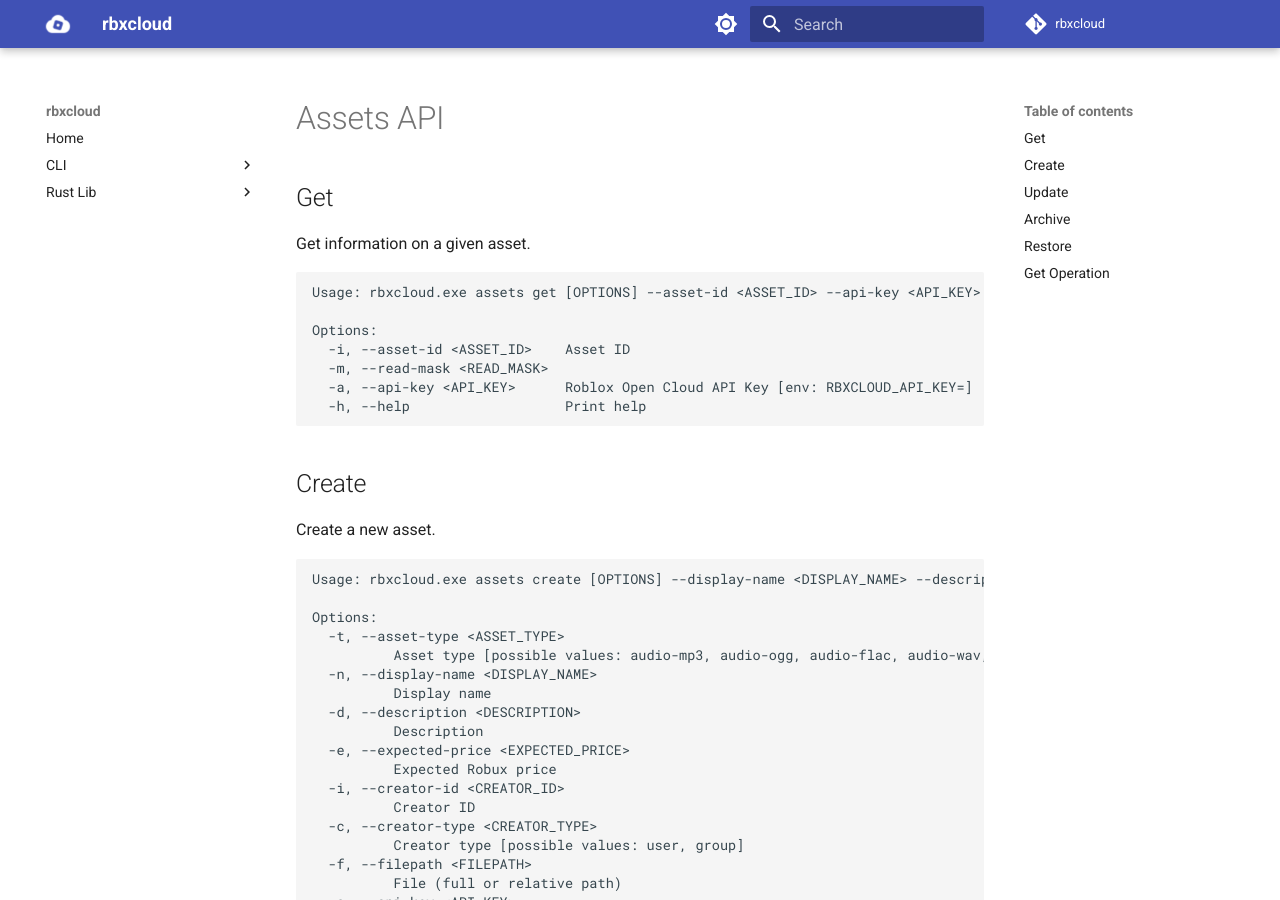
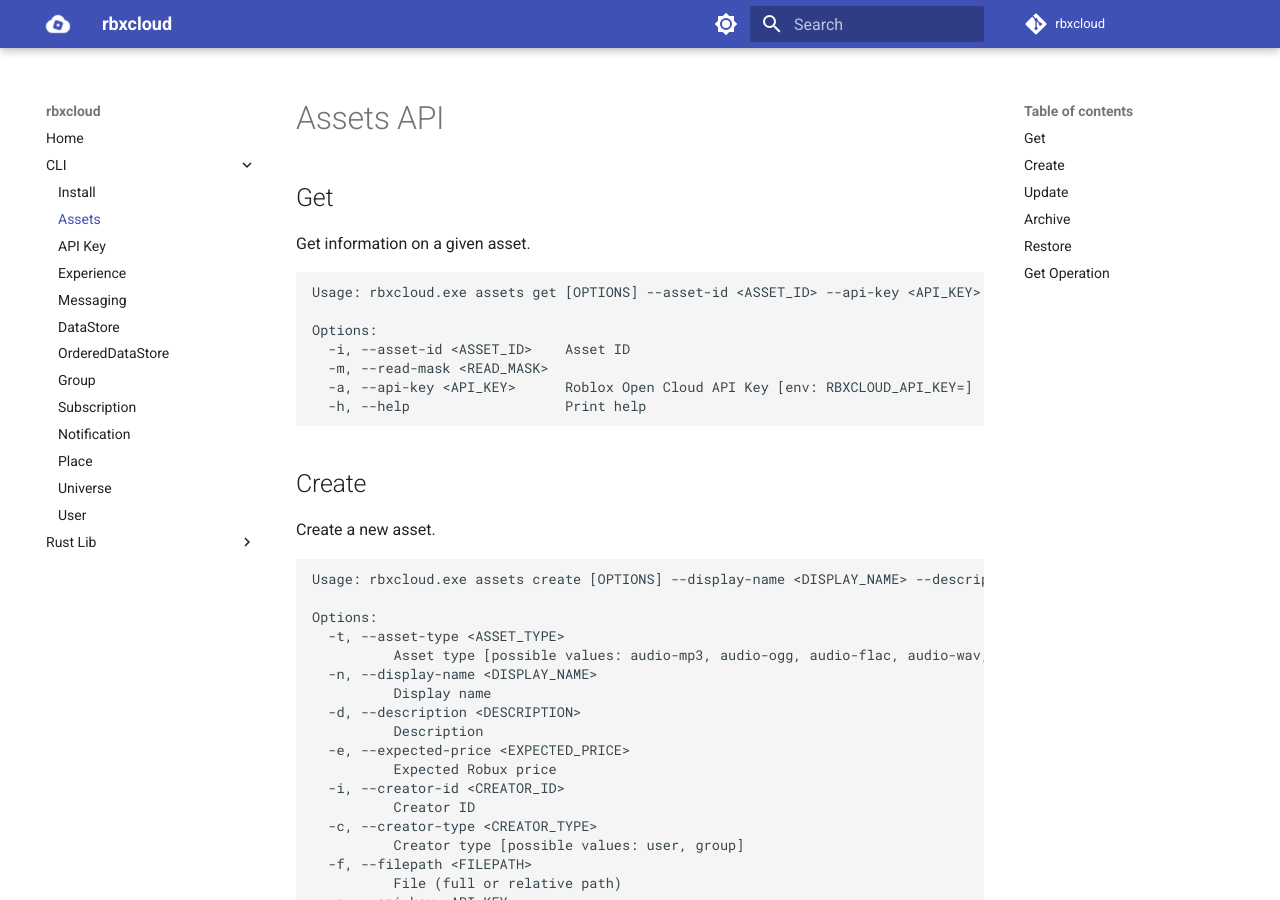
Before and after one commit to Sleitnick/rbxcloud, an MkDocs documentation site: the page built from docs/cli/cli-assets.md, in a window 1280 px wide and 900 px high. Built offline with MkDocs 1.6.1 and Material for MkDocs 9.7.7, drawn with Linux system fonts in a browser that asks for light colours; comment, search, counter and statistics services are not loaded.

Commit message:
Assets docs

```diff
--- a/mkdocs.yml
+++ b/mkdocs.yml
@@ -8,6 +8,7 @@ nav:
   - Home: index.md
   - CLI:
     - Install: cli/cli-install.md
+    - Assets: cli/cli-assets.md
     - API Key: cli/cli-api-key.md
     - Experience: cli/cli-experience.md
     - Messaging: cli/cli-messaging.md
```
